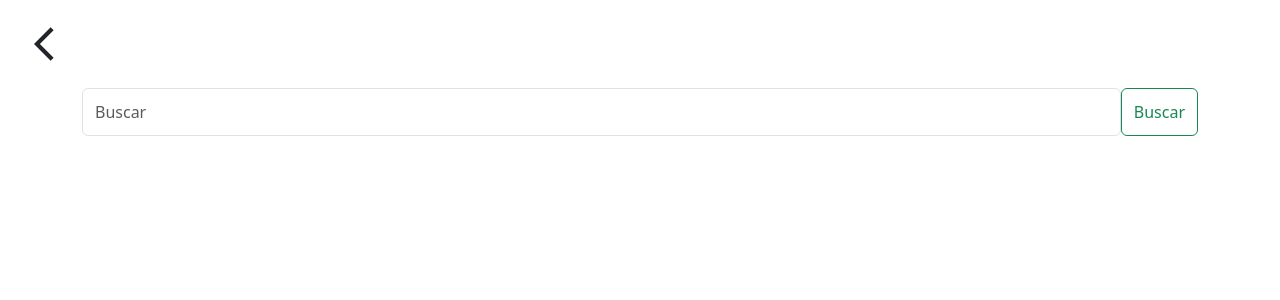
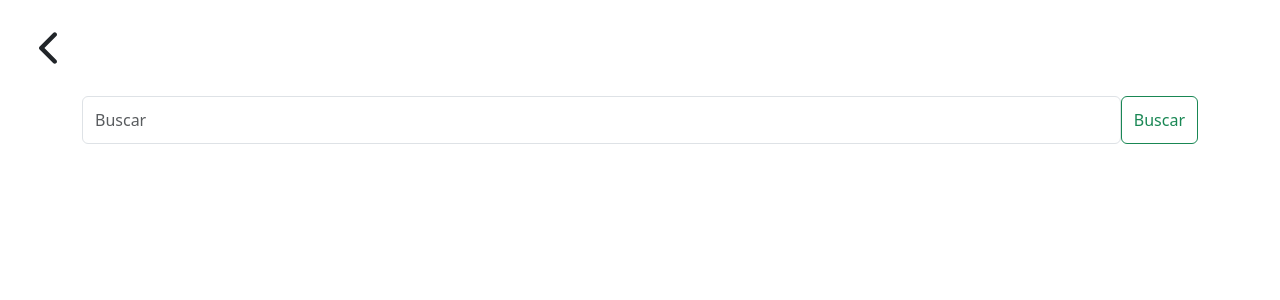
Before and after one commit to teoMunoz99/Donaciones-FRONTEND, a React (Vite) app: page /Home in a window 1280 px wide. Shown: the top 300 px of the page. Built offline with nearby package versions, Linux system fonts and the light colour scheme.

Commit message:
cambie el icono de vovler atras en el componente boton

```diff
--- a/src/components/common/bntVoler/BtnVolver.css
+++ b/src/components/common/bntVoler/BtnVolver.css
@@ -1,5 +1,5 @@
 @media all and (min-width: 320px) {
     .flecha{
-        font-size: 2.5rem;
+        font-size: 3rem;
     }
 }
--- a/src/components/common/bntVoler/BtnVolver.jsx
+++ b/src/components/common/bntVoler/BtnVolver.jsx
@@ -1,13 +1,13 @@
 import React from "react";
 import "./BtnVolver.css";
 import { NavLink } from "react-router-dom";
-import { MdArrowBackIosNew } from "react-icons/md";
+import { IoIosArrowBack } from "react-icons/io";
 
 const BtnVolver = () => {
   return (
     <div className="mt-4 mx-4">
       <NavLink to="/" className="text-decoration-none text-dark">
-        <MdArrowBackIosNew className="flecha" />
+        <IoIosArrowBack className="flecha" />
       </NavLink>
     </div>
   );
```
